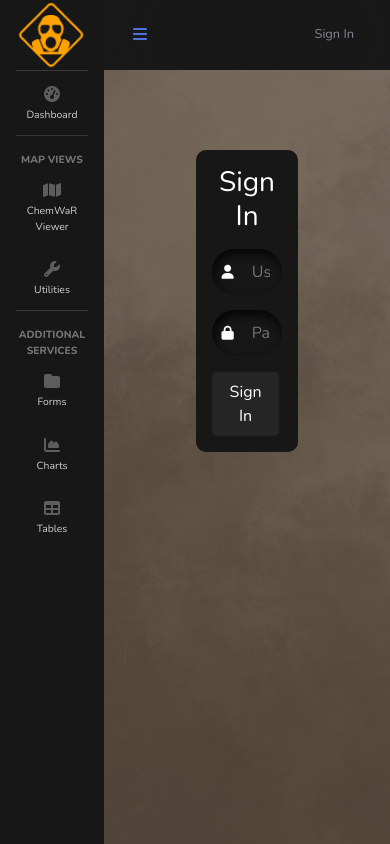
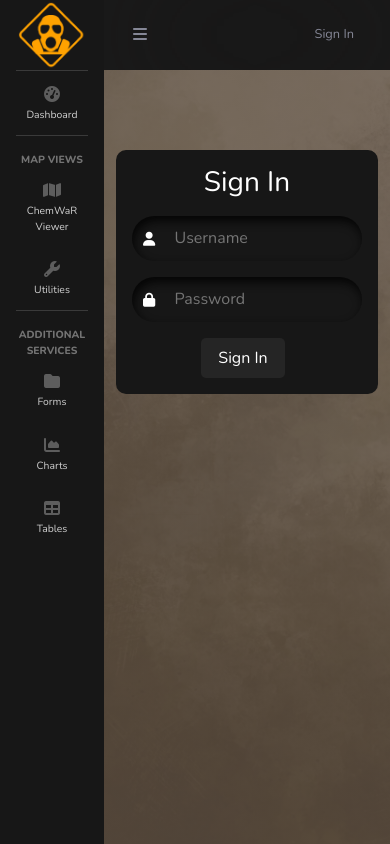
Before and after one commit to Natte2110/chemwar, a Flask app: page /sign-in in a window 390 px wide. Run offline with Flask 3, Linux system fonts and the light colour scheme; some libraries are stand-ins or nearby versions.

Commit message:
style: Update responsive styles

```diff
--- a/chemwar/static/css/custom-style.css
+++ b/chemwar/static/css/custom-style.css
@@ -124,7 +124,15 @@
   color: white;
 }
 
-
+@media (max-width: 768px) {
+  .sign-in-container {
+    padding: 0;
+    padding-top: 5rem;
+  }
+  .fa-bars {
+    color: #858796;
+  }
+}
 
 .users-table-title{
   float: left;
```
